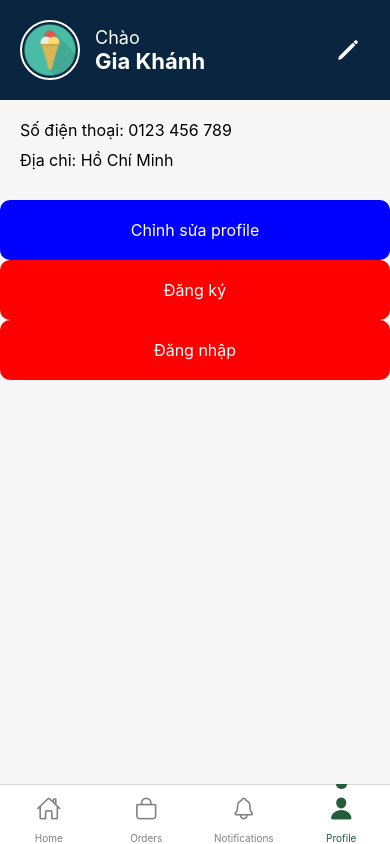
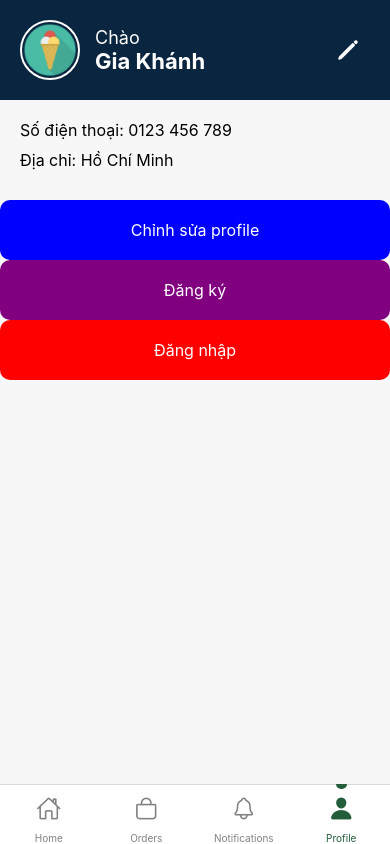
Before and after one commit to BenSkye/Event_Flower_Exchange-React_Native, a React Native app: screen /Profile in a window 390 px wide. Built offline with nearby package versions, Linux system fonts and the light colour scheme; no server answers; what react-native would draw is missing.

Commit message:
cơ bản regis and login

```diff
--- a/src/screens/LoginScreen.tsx
+++ b/src/screens/LoginScreen.tsx
@@ -1,7 +1,15 @@
-import React, { useState } from 'react';
-import { View, TextInput, Button, StyleSheet, TouchableOpacity, Text, Alert } from 'react-native';
-import { useAuth } from '../hooks/useAuth';
-import { NativeStackNavigationProp } from '@react-navigation/native-stack';
+import React, { useState } from "react";
+import {
+  View,
+  TextInput,
+  Button,
+  StyleSheet,
+  TouchableOpacity,
+  Text,
+  Alert,
+} from "react-native";
+import { useAuth } from "../hooks/useAuth";
+import { NativeStackNavigationProp } from "@react-navigation/native-stack";
 import { useNavigation } from "@react-navigation/native";
 
 type RootStackParamList = {
@@ -12,15 +20,15 @@ type RootStackParamList = {
 };
 
 type LoginScreenProps = {
-    navigation: NativeStackNavigationProp<RootStackParamList, 'Profile'>;
+  navigation: NativeStackNavigationProp<RootStackParamList, "Profile">;
 };
 const LoginScreen = ({ navigation }: LoginScreenProps) => {
-    const [username, setUsername] = useState('');
-    const [password, setPassword] = useState('');
+  const [username, setUsername] = useState("");
+  const [password, setPassword] = useState("");
   const { login } = useAuth();
 
   const handleLogin = () => {
-        if (username.trim() === '' || password.trim() === '') {
+    if (username.trim() === "" || password.trim() === "") {
       Alert.alert("Input Error", "Please enter your username and password.");
       return;
     }
@@ -50,49 +58,48 @@ const LoginScreen = ({ navigation }: LoginScreenProps) => {
       </TouchableOpacity>
       <Button
         title="Profile"
-        color="red"
-        onPress={() => navigation.navigate('Profile')}
+        color="blue"
+        onPress={() => navigation.navigate("Profile")}
         // style={{ padding: 20, borderRadius: 10 }} // Tùy chỉnh thêm padding và borderRadius
       />
     </View>
-
   );
 };
 
 const styles = StyleSheet.create({
   container: {
     flex: 1,
-        justifyContent: 'center',
+    justifyContent: "center",
     padding: 20,
-        backgroundColor: '#fff', // White background for a clean look
+    backgroundColor: "#fff", // White background for a clean look
   },
   title: {
     fontSize: 28,
-        fontWeight: 'bold',
-        color: '#8e6e53', // Warm color for the title
+    fontWeight: "bold",
+    color: "#8e6e53", // Warm color for the title
     marginBottom: 20,
-        textAlign: 'center',
+    textAlign: "center",
   },
   input: {
     height: 50,
-        backgroundColor: '#f7d7c4', // Warm background color for input field
+    backgroundColor: "#f7d7c4", // Warm background color for input field
     borderRadius: 10,
     paddingHorizontal: 15,
     marginBottom: 15,
     borderWidth: 1,
-        borderColor: '#d19a6a', // Warm border color
-        color: '#5a4633', // Dark text color for input
+    borderColor: "#d19a6a", // Warm border color
+    color: "#5a4633", // Dark text color for input
   },
   button: {
-        backgroundColor: '#8e6e53', // Warm color for the login button
+    backgroundColor: "#8e6e53", // Warm color for the login button
     borderRadius: 10,
     paddingVertical: 15,
-        alignItems: 'center',
+    alignItems: "center",
   },
   buttonText: {
-        color: '#fff', // White text for the button
+    color: "#fff", // White text for the button
     fontSize: 18,
-        fontWeight: 'bold',
+    fontWeight: "bold",
   },
 });
 
--- a/src/screens/ProfileScreen.tsx
+++ b/src/screens/ProfileScreen.tsx
@@ -58,7 +58,7 @@ const ProfileScreen = ({ navigation }: ProfileScreenProps) => {
       />
        <Button
         title="Đăng ký"
-        color="red"
+        color="purple"
         onPress={() => navigation.navigate('Register')}
         style={{ padding: 20, borderRadius: 10 }} // Tùy chỉnh thêm padding và borderRadius
       />
--- a/src/screens/RegisterScreen.tsx
+++ b/src/screens/RegisterScreen.tsx
@@ -91,7 +91,7 @@ const RegisterScreen = ({ navigation }: RegisterScreenProps) => {
 
       <Button
         title="Profile Screen"
-        color="red"
+        color="pink"
         onPress={() => navigation.navigate('Profile')}
         style={styles.navigationButton}
       />
```
Lines whose indentation alone changed are shown as unchanged.
